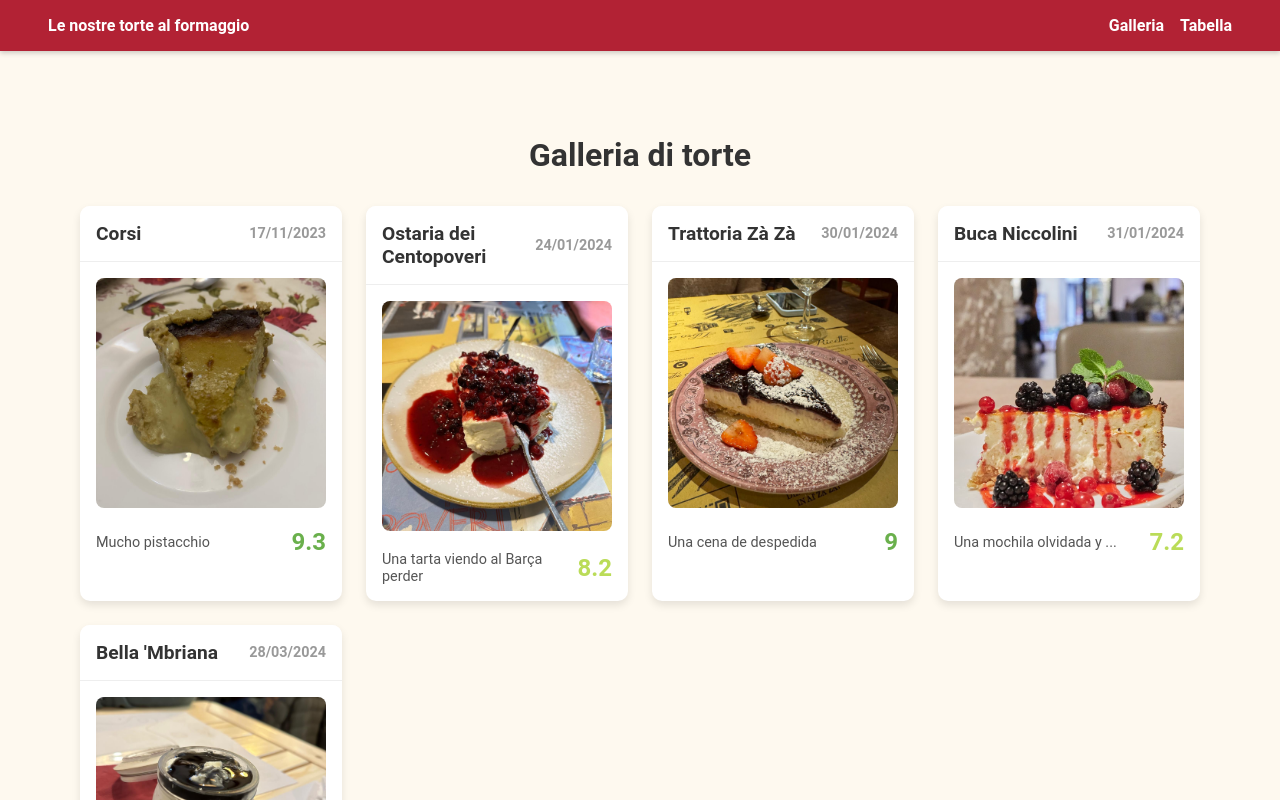
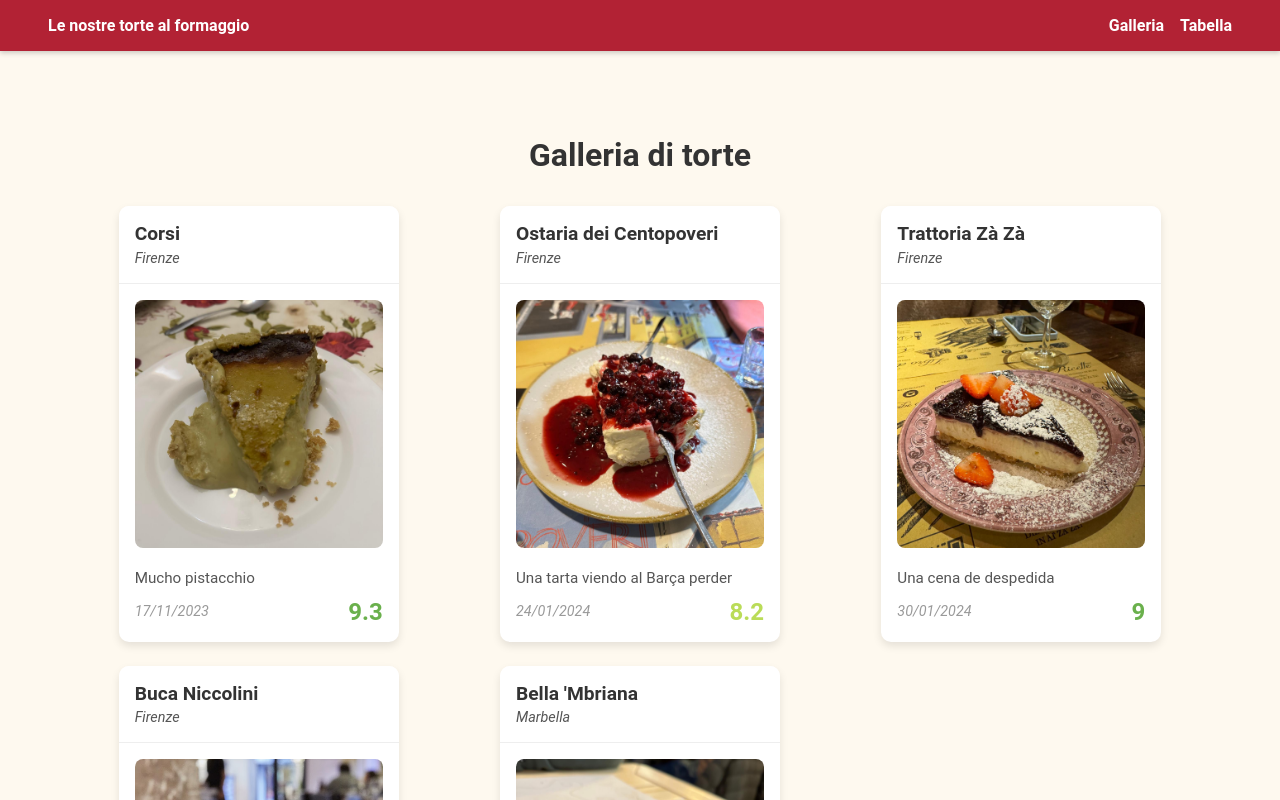
Before and after one commit to jordiciurana16/cheesecake, a React (Vite) app: page /gallery in a window 1280 px wide. Shown: the top 800 px of the page. Built offline with nearby package versions, Linux system fonts and the light colour scheme.

Commit message:
odificaciones

```diff
--- a/src/components/MovieCard.tsx
+++ b/src/components/MovieCard.tsx
@@ -6,32 +6,32 @@ interface MovieProps {
     title: string;
     description: string;
     releaseDate: string;
+    location: string;
     image: string;
     rating: number;
   };
 }
 
 const MovieCard: React.FC<MovieProps> = ({ movie }) => {
-  // Funció per obtenir el color segons la puntuació
   const getRatingColor = (rating: number): string => {
-    if (rating < 5) return "#ff6b6b"; // Vermell
-    if (rating <= 6) return "#ffa502"; // Taronja
-    if (rating <= 8.4) return "#badc58"; // Verd fluix
-    return "#6ab04c"; // Verd fort
+    if (rating < 5) return "#ff6b6b"; // Rojo
+    if (rating <= 6) return "#ffa502"; // Naranja
+    if (rating <= 8.4) return "#badc58"; // Verde claro
+    return "#6ab04c"; // Verde oscuro
   };
 
   return (
     <div
       style={{
-        backgroundColor: "#fff", // Fons blanc per a tota la card
+        backgroundColor: "#fff", // Fondo blanco para toda la tarjeta
         borderRadius: "10px",
         boxShadow: "0 4px 8px rgba(0, 0, 0, 0.1)",
         display: "flex",
         flexDirection: "column",
         overflow: "hidden",
         transition: "transform 0.3s ease, box-shadow 0.3s ease",
-        maxWidth: "280px", // Límita la mida màxima de la targeta
-        margin: "0 auto", // Centra les targetes dins de cada columna
+        maxWidth: "280px",
+        margin: "0 auto",
       }}
       onMouseEnter={(e) => {
         e.currentTarget.style.transform = "scale(1.05)";
@@ -42,14 +42,11 @@ const MovieCard: React.FC<MovieProps> = ({ movie }) => {
         e.currentTarget.style.boxShadow = "0 4px 8px rgba(0, 0, 0, 0.1)";
       }}
     >
-      {/* Header de la card */}
+      {/* Encabezado: Título y Ubicación */}
       <div
         style={{
-          display: "flex",
-          justifyContent: "space-between",
-          alignItems: "center",
           padding: "1rem",
-          backgroundColor: "#fff", // Fons blanc
+          backgroundColor: "#fff", // Fondo blanco como el resto de la tarjeta
           borderBottom: "1px solid #eee",
         }}
       >
@@ -59,64 +56,86 @@ const MovieCard: React.FC<MovieProps> = ({ movie }) => {
             fontSize: "1.2rem",
             fontWeight: "bold",
             color: "#333",
+            whiteSpace: "nowrap",
+            overflow: "hidden",
+            textOverflow: "ellipsis",
           }}
         >
           {movie.title}
         </h3>
-        <span
+        <p
           style={{
+            margin: "0.3rem 0 0 0",
             fontSize: "0.9rem",
-            color: "#999",
-            fontWeight: "bold",
+            color: "#555",
+            fontStyle: "italic",
           }}
         >
-          {movie.releaseDate}
-        </span>
+          {movie.location}
+        </p>
       </div>
 
-      {/* Contenidor per a la imatge i el contingut */}
+      {/* Imagen con márgenes */}
       <div
         style={{
-          padding: "1rem", // Afegim padding consistent al voltant de la imatge i el contingut
+          padding: "1rem", // Espacios alrededor de la imagen
         }}
       >
-        {/* Imatge */}
         <img
           src={movie.image}
           alt={movie.title}
           style={{
             width: "100%",
-            aspectRatio: "1 / 1", // Relació d'aspecte 1:1
-            objectFit: "cover", // Manté el contingut de la imatge ajustat
+            aspectRatio: "1 / 1", // Relación de aspecto cuadrada
+            objectFit: "cover",
             borderRadius: "8px",
           }}
         />
+      </div>
 
-        {/* Cos de la card */}
+      {/* Cuerpo: Descripción, Fecha y Puntuación */}
+      <div
+        style={{
+          paddingBottom: "1rem",
+          paddingLeft: "1rem",
+          paddingRight: "1rem",
+          display: "flex",
+          flexDirection: "column",
+          gap: "0.5rem",
+        }}
+      >
+        <p
+          style={{
+            margin: 0,
+            fontSize: "0.95rem",
+            color: "#555",
+            textAlign: "justify",
+            lineHeight: "1.4",
+          }}
+        >
+          {movie.description}
+        </p>
         <div
           style={{
-            marginTop: "1rem", // Espai entre la imatge i el contingut
             display: "flex",
             justifyContent: "space-between",
             alignItems: "center",
           }}
         >
-          <p
+          <span
             style={{
-              margin: 0,
               fontSize: "0.9rem",
-              color: "#555",
-              flex: 1,
+              color: "#999",
+              fontStyle: "italic",
             }}
           >
-            {movie.description}
-          </p>
+            {movie.releaseDate}
+          </span>
           <span
             style={{
               fontSize: "1.5rem",
               fontWeight: "bold",
-              color: getRatingColor(movie.rating), // Només la nota canvia de color
-              marginLeft: "1rem",
+              color: getRatingColor(movie.rating),
             }}
           >
             {movie.rating}
--- a/src/data/movies.json
+++ b/src/data/movies.json
@@ -4,39 +4,44 @@
     "title": "Corsi",
     "releaseDate": "17/11/2023",
     "rating": 9.3,
+    "location":"Firenze",
     "description": "Mucho pistacchio",
-    "image": "/public/corsi-1.jpg"
+    "image": "/corsi-1.jpg"
   },
   {
     "id": "2",
     "title": "Ostaria dei Centopoveri",
     "releaseDate": "24/01/2024",
     "rating": 8.2,
+    "location":"Firenze",
     "description": "Una tarta viendo al Barça perder",
-    "image": "/public/ostaria-centopoveri-1.jpg"
+    "image": "/ostaria-centopoveri-1.jpg"
   },
   {
     "id": "3",
     "title": "Trattoria Zà Zà",
     "releaseDate": "30/01/2024",
     "rating": 9,
+    "location":"Firenze",
     "description": "Una cena de despedida",
-    "image": "/public/trattoria-zaza-1.jpg"
+    "image": "/trattoria-zaza-1.jpg"
   },
   {
     "id": "4",
     "title": "Buca Niccolini",
     "releaseDate": "31/01/2024",
     "rating": 7.2,
+    "location":"Firenze",
     "description": "Una mochila olvidada y ...",
-    "image": "/public/buca-niccolini-4.jpg"
+    "image": "/buca-niccolini-4.jpg"
   },
   {
     "id": "5",
     "title": "Bella 'Mbriana",
     "releaseDate": "28/03/2024",
     "rating": 6.5,
+    "location":"Marbella",
     "description": "Reencuentro en Marbella",
-    "image": "/public/bella-mbriana-1.jpg"
+    "image": "/bella-mbriana-1.jpg"
   }
 ]
--- a/src/pages/Gallery.tsx
+++ b/src/pages/Gallery.tsx
@@ -1,6 +1,6 @@
 import React from "react";
 import MovieCard from "../components/MovieCard";
-import moviesData from "../data/movies.json"; // Importem les dades del fitxer JSON
+import moviesData from "../data/movies.json";
 
 const Gallery: React.FC = () => {
   return (
@@ -23,8 +23,9 @@ const Gallery: React.FC = () => {
       <div
         style={{
           display: "grid",
-          gridTemplateColumns: "repeat(4, 1fr)", // Fixem 4 columnes per fila
+          gridTemplateColumns: "repeat(auto-fit, minmax(280px, 1fr))", // Disseny responsiu
           gap: "1.5rem", // Espai entre targetes
+          gridAutoRows: "1fr", // Fixa una altura consistent per a totes les files
         }}
       >
         {moviesData.map((movie) => (
```
